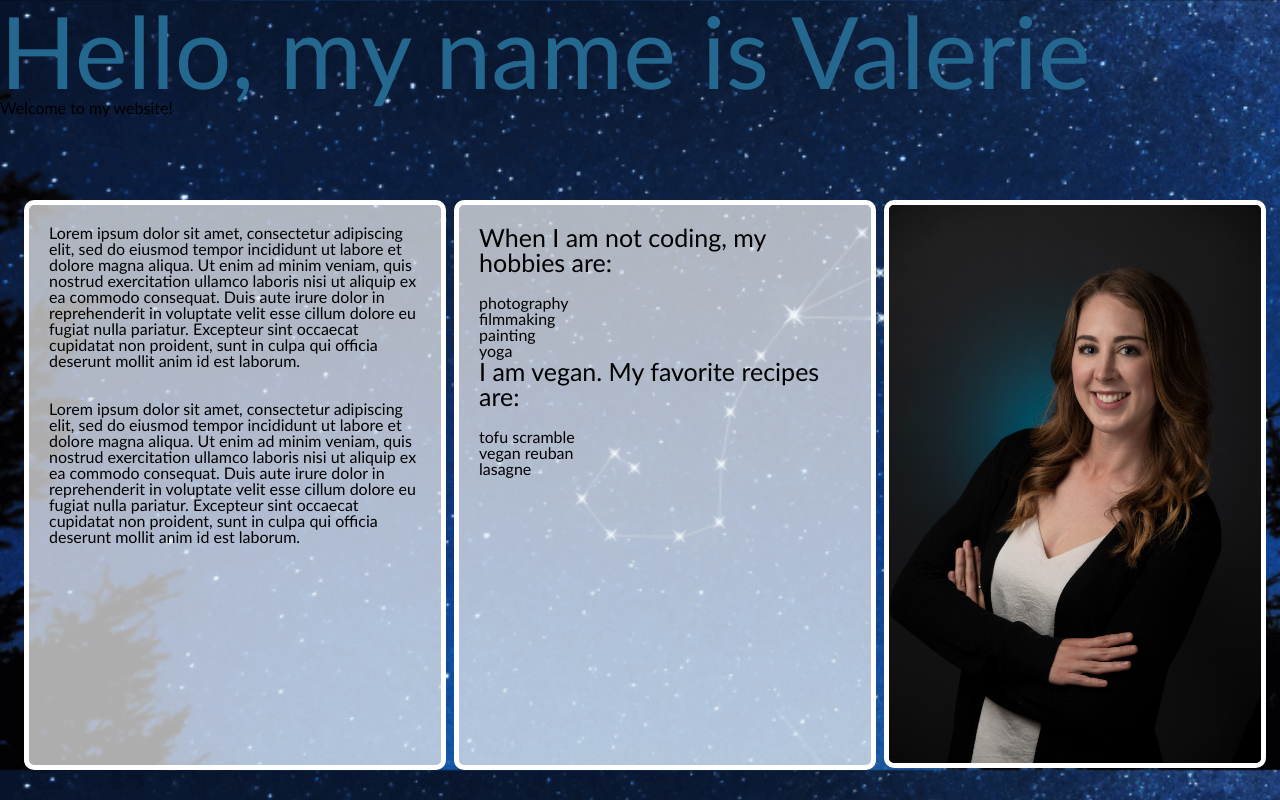
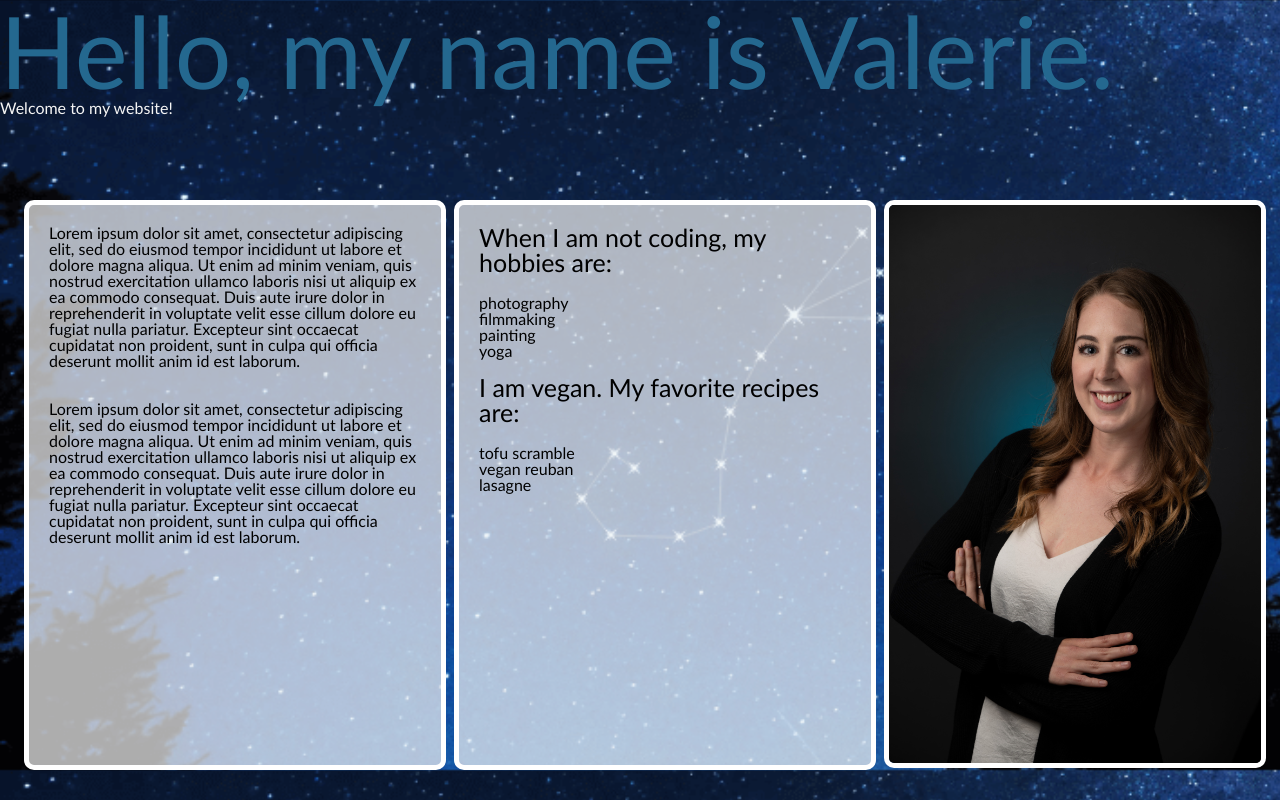
Before and after one commit to valeriepierson/HTMLbasic, a plain HTML site: page index.html in a window 1280 px wide. Drawn offline with Linux system fonts and the light colour scheme.

Commit message:
Small styling fixes

```diff
--- a/index.html
+++ b/index.html
@@ -12,7 +12,7 @@
 
 <body>
     <header>
-        <h1>Hello, my name is Valerie</h1>
+        <h1>Hello, my name is Valerie.</h1>
         <h4>Welcome to my website!</h4>
     </header>
 <!-- This is the start of the biography section -->
@@ -33,6 +33,7 @@
                 <li>painting</li>
                 <li>yoga</li>
             </ul>
+            <br>
             <h3>I am vegan. My favorite recipes are:</h3>
             <ol>
                 <li>tofu scramble</li>
--- a/style.css
+++ b/style.css
@@ -29,6 +29,9 @@ h1 {
     font-size: 100px;
     color: #24688f;
 }
+h4 {
+    color: whitesmoke;
+}
 
 h3 {
     font-size: 25px;
```
